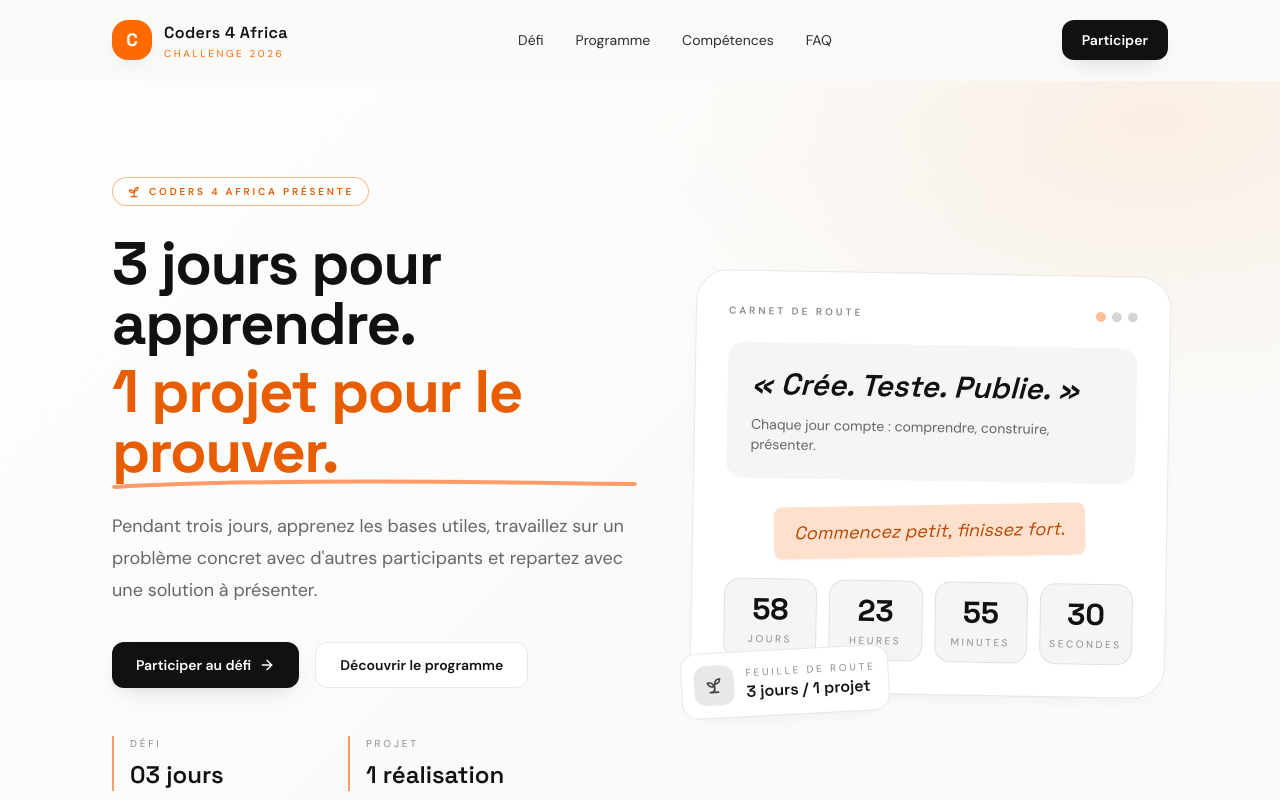
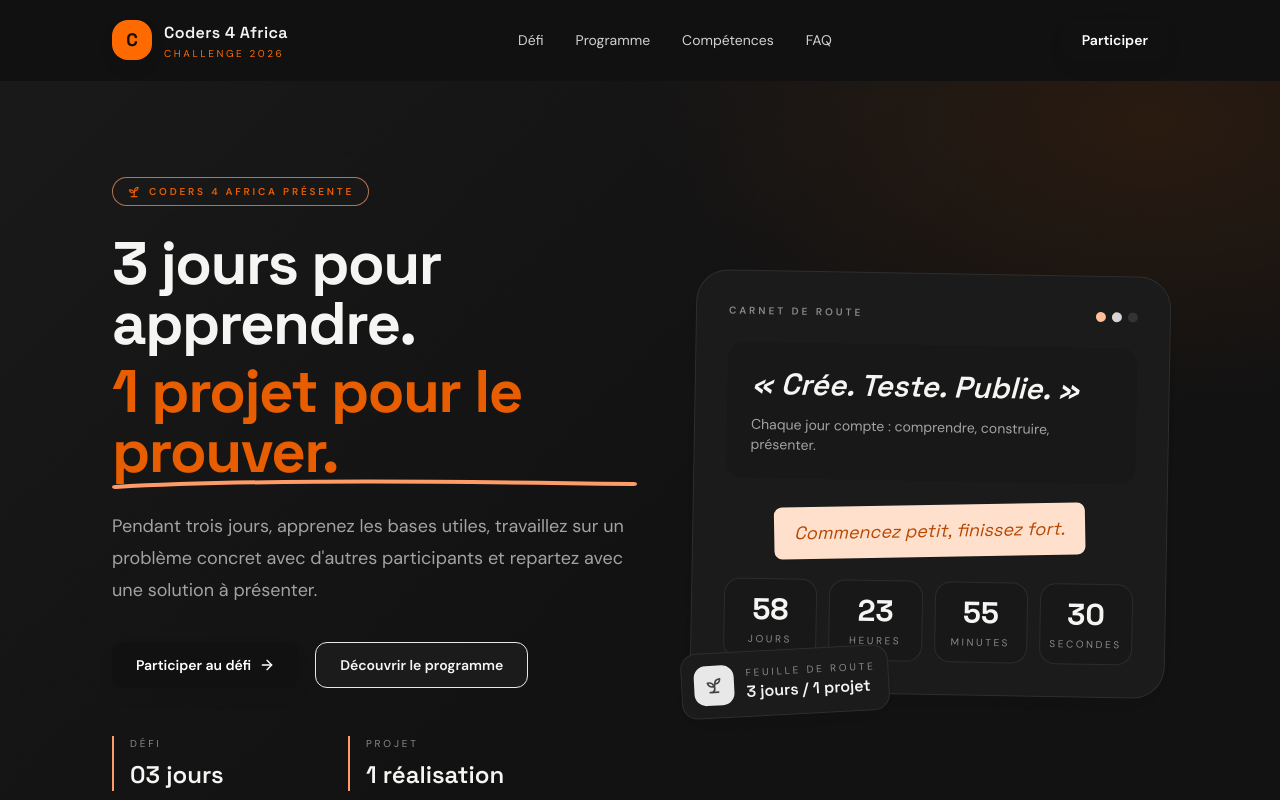
Before and after one commit to gaelmermoz6-stack/coders4africa-challenge, a Next.js app: page / in a window 1280 px wide. Shown: the top 800 px of the page. Built offline with nearby package versions, Linux system fonts and the light colour scheme.

Commit message:
Switch visual theme to black

```diff
--- a/app/globals.css
+++ b/app/globals.css
@@ -4,12 +4,12 @@
 
 :root {
   color-scheme: light;
-  --bg: #fafaf8;
-  --bg-soft: #f5f5f3;
-  --card: #ffffff;
-  --line: #e8e8e8;
-  --text: #171717;
-  --muted: #666666;
+  --bg: #111111;
+  --bg-soft: #181818;
+  --card: #1b1b1b;
+  --line: #2e2e2e;
+  --text: #f5f5f3;
+  --muted: #a3a3a3;
   --primary: #ff6a00;
   --secondary: #111111;
 }
@@ -77,7 +77,7 @@
   }
 
   .btn-primary {
-    @apply inline-flex items-center justify-center gap-2 rounded-xl bg-ink-900 px-6 py-3 text-sm font-semibold text-white shadow-glow transition-all duration-200 hover:-translate-y-0.5 hover:bg-ink-700 active:translate-y-0;
+    @apply inline-flex items-center justify-center gap-2 rounded-xl bg-[#111111] px-6 py-3 text-sm font-semibold text-white shadow-glow transition-all duration-200 hover:-translate-y-0.5 hover:bg-[#2e2e2e] active:translate-y-0;
   }
 
   .btn-ghost {
@@ -99,8 +99,30 @@
 
 /* Texture organique : courbes douces façon terrain, pour alterner les sections */
 .terrain {
-  background-image: linear-gradient(135deg, rgba(255, 255, 255, 0.8), transparent 55%),
-    radial-gradient(ellipse 40% 35% at 90% 5%, rgba(255, 106, 0, 0.08), transparent);
+  background-image: linear-gradient(135deg, rgba(255, 255, 255, 0.03), transparent 55%),
+    radial-gradient(ellipse 40% 35% at 90% 5%, rgba(255, 106, 0, 0.1), transparent);
+}
+
+@layer utilities {
+  .bg-white {
+    background-color: #1b1b1b;
+  }
+
+  .bg-white\/60 {
+    background-color: rgb(27 27 27 / 0.6);
+  }
+
+  .bg-white\/70 {
+    background-color: rgb(27 27 27 / 0.7);
+  }
+
+  .bg-ink-900 {
+    background-color: #111111;
+  }
+
+  .bg-ink-700 {
+    background-color: #2e2e2e;
+  }
 }
 
 @media (prefers-reduced-motion: reduce) {
--- a/tailwind.config.ts
+++ b/tailwind.config.ts
@@ -14,10 +14,10 @@
       },
       colors: {
         sand: {
-          50: "#FAFAF8",
-          100: "#F5F5F3",
-          200: "#E8E8E8",
-          300: "#D6D6D6",
+          50: "#111111",
+          100: "#181818",
+          200: "#242424",
+          300: "#333333",
         },
         clay: {
           50: "#FFF0E6",
@@ -43,9 +43,9 @@
         },
         ink: {
           400: "#8A8A8A",
-          500: "#666666",
-          700: "#2E2E2E",
-          900: "#111111",
+          500: "#A3A3A3",
+          700: "#D1D1D1",
+          900: "#F5F5F3",
         },
       },
       boxShadow: {
```
